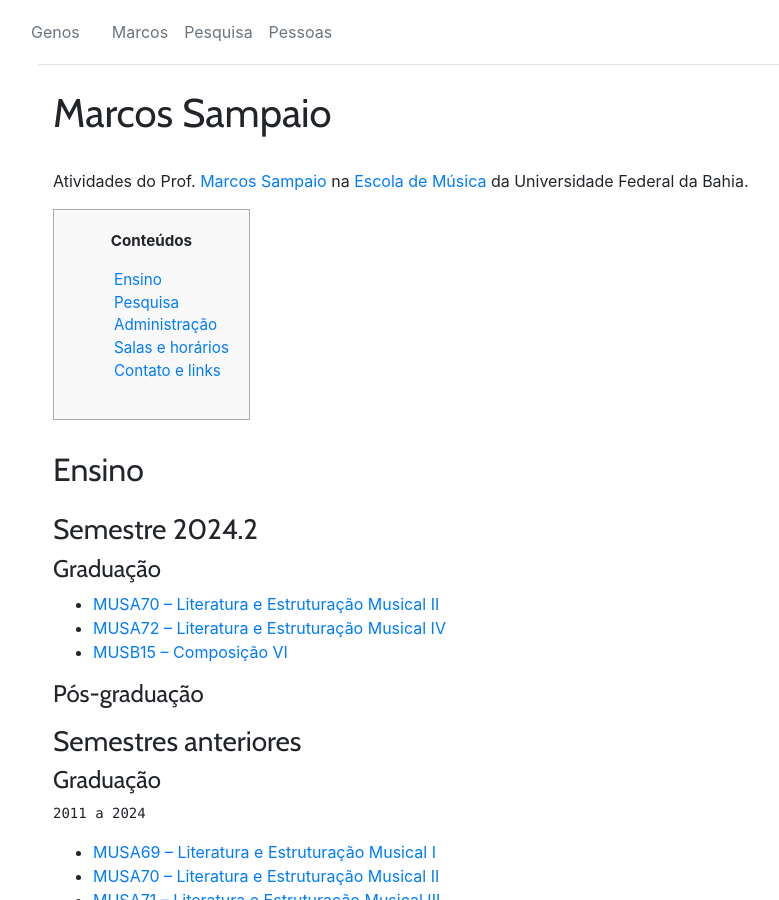
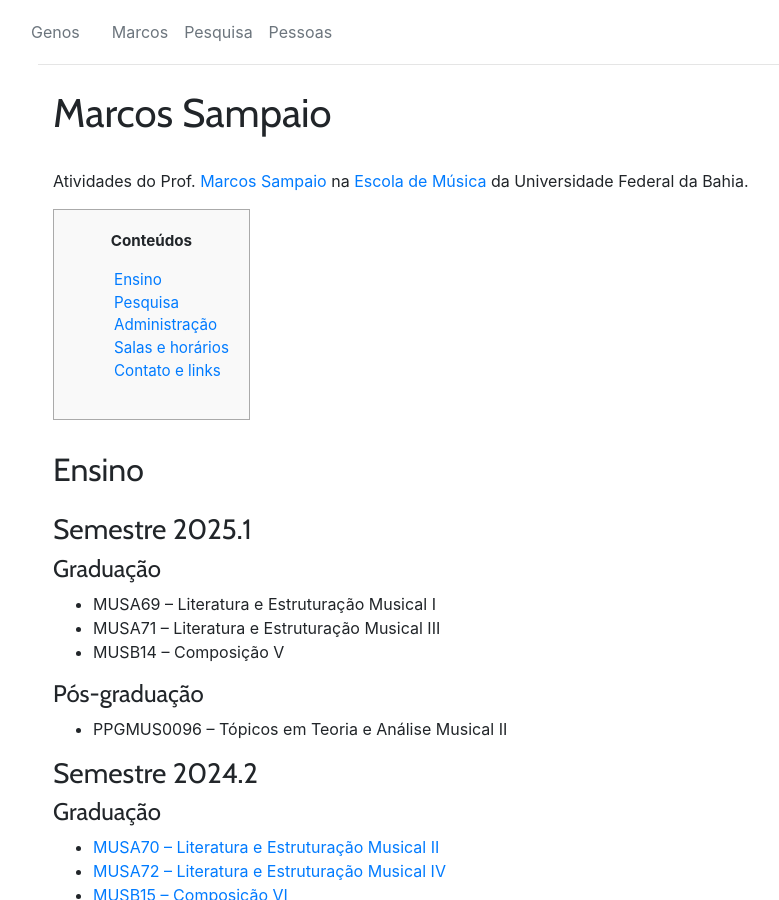
Before and after one commit to kroger/genosmus, a Jekyll site: the page built from _marcos/index.html, in a window 1280 px wide and 900 px high. Shown: the whole window, without its empty margins (47-826 px from the left). Built offline with Jekyll 4.4.1, drawn with Linux system fonts in a browser that asks for light colours; nearby versions of some CDN libraries.

Commit message:
Insere planejamento 2025.1

```diff
--- a/_marcos/index.html
+++ b/_marcos/index.html
@@ -43,6 +43,22 @@
 {% assign pages = site.marcos | where:"level","graduacao" | sort %}
 
 <h2 id="ensino">Ensino</h2>
+
+<h3>Semestre 2025.1</h3>
+
+<h4>Graduação</h4>
+
+<ul>
+  <li>MUSA69 &ndash; Literatura e Estruturação Musical I</li>
+  <li>MUSA71 &ndash; Literatura e Estruturação Musical III</li>
+  <li>MUSB14 &ndash; Composição V</li>
+</ul>
+
+<h4>Pós-graduação</h4>
+
+<ul>
+  <li>PPGMUS0096 &ndash; Tópicos em Teoria e Análise Musical II</li>
+</ul>
 
 <h3>Semestre {{ semestre_atual }}</h3>
 
```
